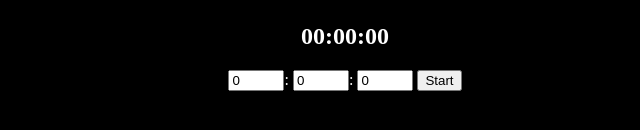
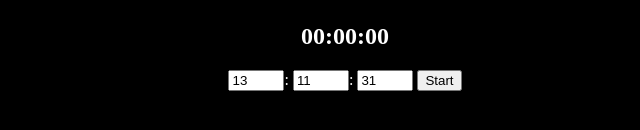
Before and after one commit to gknyihar/timer, a plain HTML site: page index.html in a window 1280 px wide. Shown: the part 502-632 px from the top of the page, 295-935 px from the left. Drawn offline with Linux system fonts and the light colour scheme.

Commit message:
Add init

```diff
--- a/index.html
+++ b/index.html
@@ -31,6 +31,8 @@
         <button onclick="start()">Start</button>
     </div>
     <script>
+        window.addEventListener('load', init)
+
         function start(){
             var countDownDate = new Date();
             countDownDate.setHours(document.getElementById('iHour').value);
@@ -51,6 +53,13 @@
                 }
             }, 1000);
         }
+
+        function init(){
+            var now = new Date();
+            document.getElementById('iHour').value = now.getHours();
+            document.getElementById('iMin').value = now.getMinutes();
+            document.getElementById('iSec').value = now.getSeconds();
+        }
     </script>
 </body>
 
```
